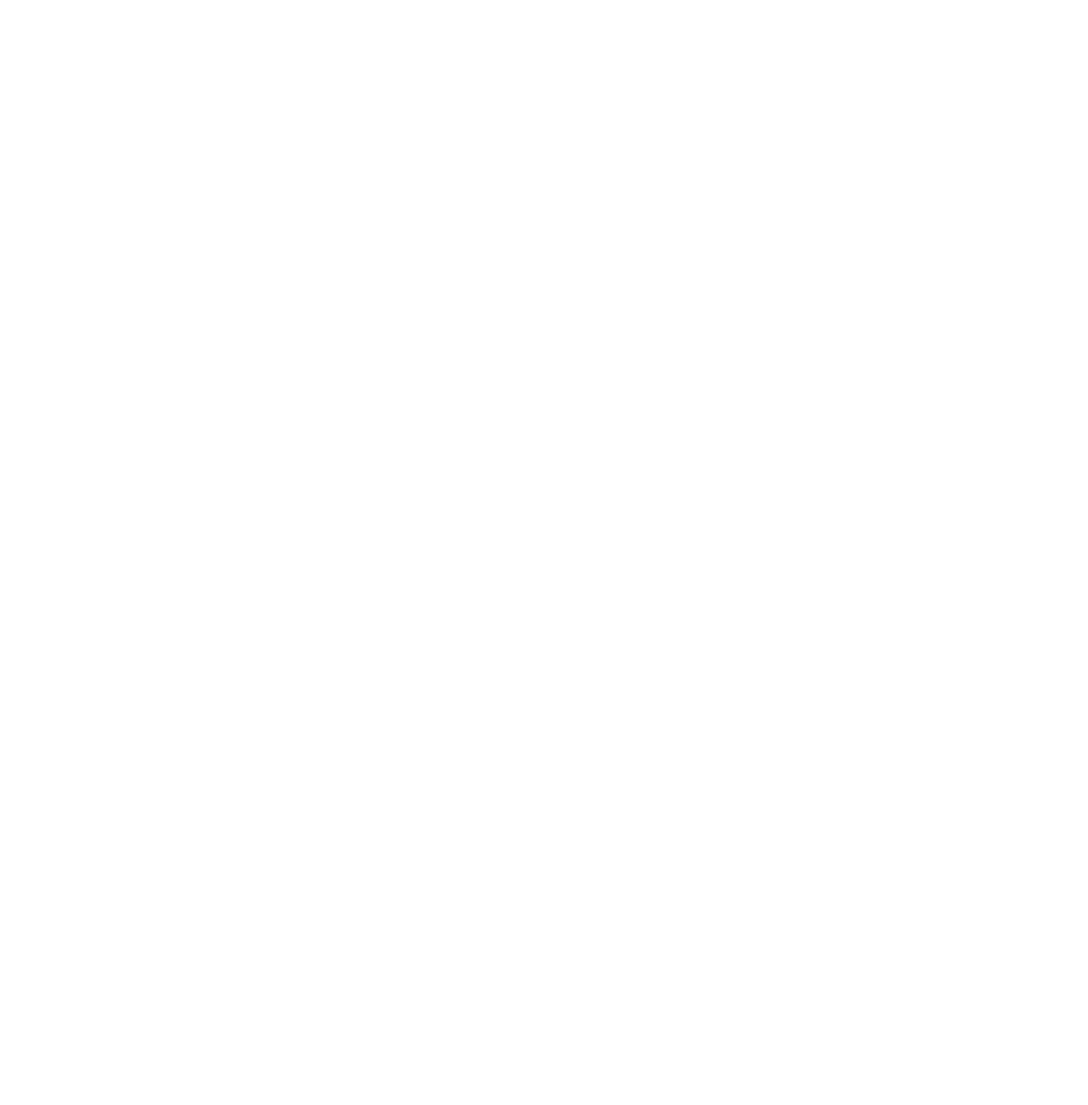
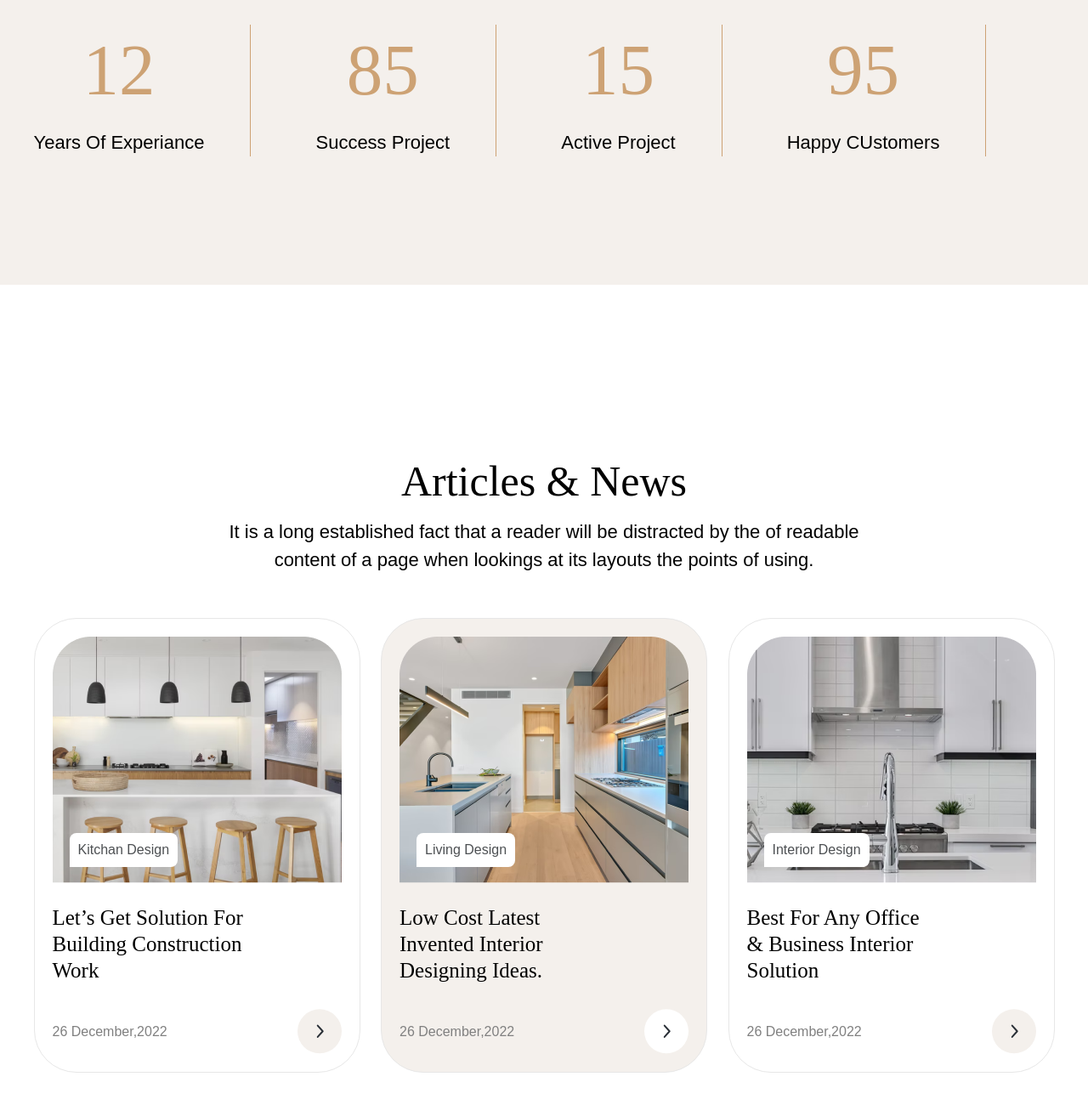
Before and after one commit to javohirwebdeveloper/team1, a plain HTML site: page index.html in a window 1280 px wide. Shown: the part 122-1422 px from the top of the page at 85% size. Before the commit the page ends 800 px from the top, so only its background shows below. Drawn offline with Linux system fonts and the light colour scheme.

Commit message:
bottom section completed

```diff
--- a/index.html
+++ b/index.html
@@ -12,7 +12,69 @@
 </head>
 
 <body>
+    <main>
+        <section class="counts">
+            <div class="container">
+                <div class="counts-rwapper">
+                    <div class="count">
+                        <h2><span>12</span></h2>
+                        <p>Years Of Experiance</p>
+                    </div>
+                    <div class="count">
+                        <h2><span>85</span></h2>
+                        <p>Success Project</p>
+                    </div>
+                    <div class="count">
+                        <h2><span>15</span></h2>
+                        <p>Active Project</p>
+                    </div>
+                    <div class="count">
+                        <h2><span>95</span></h2>
+                        <p>Happy CUstomers</p>
+                    </div>
+                </div>
+            </div>
 
+        </section>
+        <section class="article-news">
+            <div class="container">
+                <div class="article">
+                    <h2>Articles & News</h2>
+                    <p>
+                        It is a long established fact that a reader will be distracted by the of readable content of a page when lookings at its layouts the points of using.
+                    </p>
+                    <div class="article__cards">
+                        <div class="article__cards-card">
+                            <img src="./images/article-1.png" alt="kitchen">
+                            <div class="massage">
+                                <h5>Kitchan Design</h5>
+                            </div>
+                            <h3>Let’s Get Solution For Building Construction Work</h3>
+                            <span>26 December,2022 <img src="./images/icons/arrow.svg" alt="arrow"></span>
+                        </div>
+                        <div class="article__cards-card article__cards-card--middle">
+                            <img src="./images/article-2.png" alt="kitchen">
+                            <div class="massage">
+                                <h5>Living Design</h5>
+                            </div>
+                            <h3>Low Cost Latest Invented Interior Designing Ideas.
+                            </h3>
+                            <span>26 December,2022 <img src="./images/icons/arrow-white.svg" alt="arrow"></span>
+                        </div>
+                        <div class="article__cards-card">
+                            <img src="./images/article-3.png" alt="kitchen">
+                            <div class="massage">
+                                <h5>Interior Design</h5>
+                            </div>
+                            <h3>Best For Any Office & Business Interior Solution
+                            </h3>
+                            <span>26 December,2022 <img src="./images/icons/arrow.svg" alt="arrow"></span>
+                        </div>
+                    </div>
+                </div>
+            </div>
+        </section>
+    </main>
 </body>
 
 </html>
--- a/sass/_mixins.scss
+++ b/sass/_mixins.scss
@@ -0,0 +1,5 @@
+@mixin for-mobile() {
+    @media screen and (max-width: 576px) {
+        @content;
+    }
+}
--- a/sass/_variables.scss
+++ b/sass/_variables.scss
@@ -0,0 +1,4 @@
+$main-color:#FFFFFF;
+$secondary-color2:#F4F0EC;
+$title-font:'DM Serif Display',
+serif;
--- /dev/null
+++ b/sass/all-blocks/_article-section.scss
@@ -0,0 +1,75 @@
+.article h2 {
+    font-family: 'DM Serif Display', serif;
+    font-weight: 400;
+    font-size: 50px;
+    line-height: 62px;
+    text-align: center;
+    margin-bottom: 12px;
+}
+
+.article p {
+    font-weight: 400;
+    font-size: 22px;
+    line-height: 33px;
+    text-align: center;
+    max-width: 811px;
+    margin: 0 auto;
+    margin-bottom: 52px;
+}
+
+.article__cards {
+    display: flex;
+    align-items: center;
+    justify-content: space-between;
+    &-card {
+        border: 1px solid #E7E7E7;
+        padding: 21px;
+        border-radius: 50px;
+        position: relative;
+        & h3 {
+            font-family: $title-font;
+            max-width: 226px;
+            font-weight: 400;
+            font-size: 25px;
+            line-height: 31px;
+            margin: 21px 0 30px 0;
+        }
+        & img {
+            border-radius: none;
+        }
+        & span {
+            font-weight: 400;
+            font-size: 16px;
+            line-height: 24px;
+            color: gray;
+            display: flex;
+            align-items: center;
+            justify-content: space-between;
+        }
+    }
+}
+
+.article__cards-card--middle {
+    background-color: $secondary-color2;
+}
+
+.article-news {
+    margin-bottom: 200px;
+}
+
+.massage {
+    background-color: $main-color;
+    padding: 8px 10px;
+    position: absolute;
+    top: 252px;
+    left: 41px;
+    border-top-left-radius: 8px;
+    border-top-right-radius: 8px;
+    border-bottom-right-radius: 8px;
+    & h5 {
+        font-weight: 400;
+        font-size: 16px;
+        line-height: 24px;
+        color: #4D5053;
+    }
+}
--- /dev/null
+++ b/sass/all-blocks/_section-count.scss
@@ -0,0 +1,30 @@
+.counts {
+    background-color: $secondary-color2;
+    padding: 151px 0;
+    margin-bottom: 200px;
+}
+
+.count {
+    text-align: center;
+    padding-right: 54px;
+    border-right: 1px solid #CDA274;
+    & p {
+        margin-top: 16px;
+        font-weight: 400;
+        font-size: 22px;
+        line-height: 33px;
+    }
+    & h2 span {
+        font-family: $title-font;
+        font-weight: 400;
+        font-size: 85px;
+        line-height: 106px;
+        color: #CDA274;
+    }
+}
+
+.counts-rwapper {
+    display: flex;
+    align-items: center;
+    column-gap: 76px;
+}
--- a/sass/main.scss
+++ b/sass/main.scss
@@ -7,6 +7,7 @@
 html,
 body {
     overflow-x: hidden;
+    font-family: 'Jost', sans-serif;
 }
 
 .container {
@@ -18,3 +19,5 @@ body {
 @import './fonts';
 @import './variables';
 @import './mixins';
+@import './all-blocks/section-count';
+@import './all-blocks/_article-section.scss';
```
Also changed, not shown: css/main.css, css/main.min.css, images/article-1.png (added), images/article-2.png (added), images/article-3.png (added), images/icons/arrow-white.svg (added), images/icons/arrow.svg (added), 2 other files.
